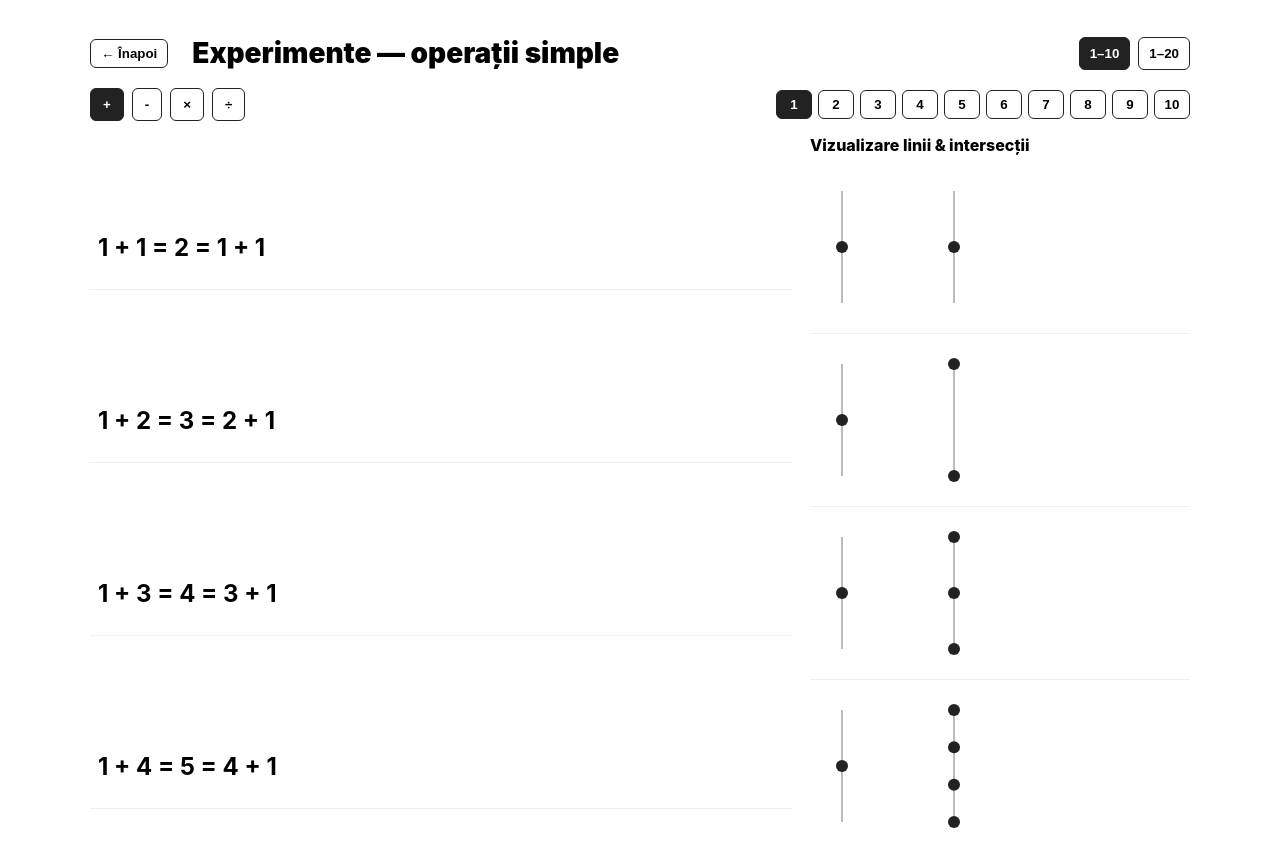
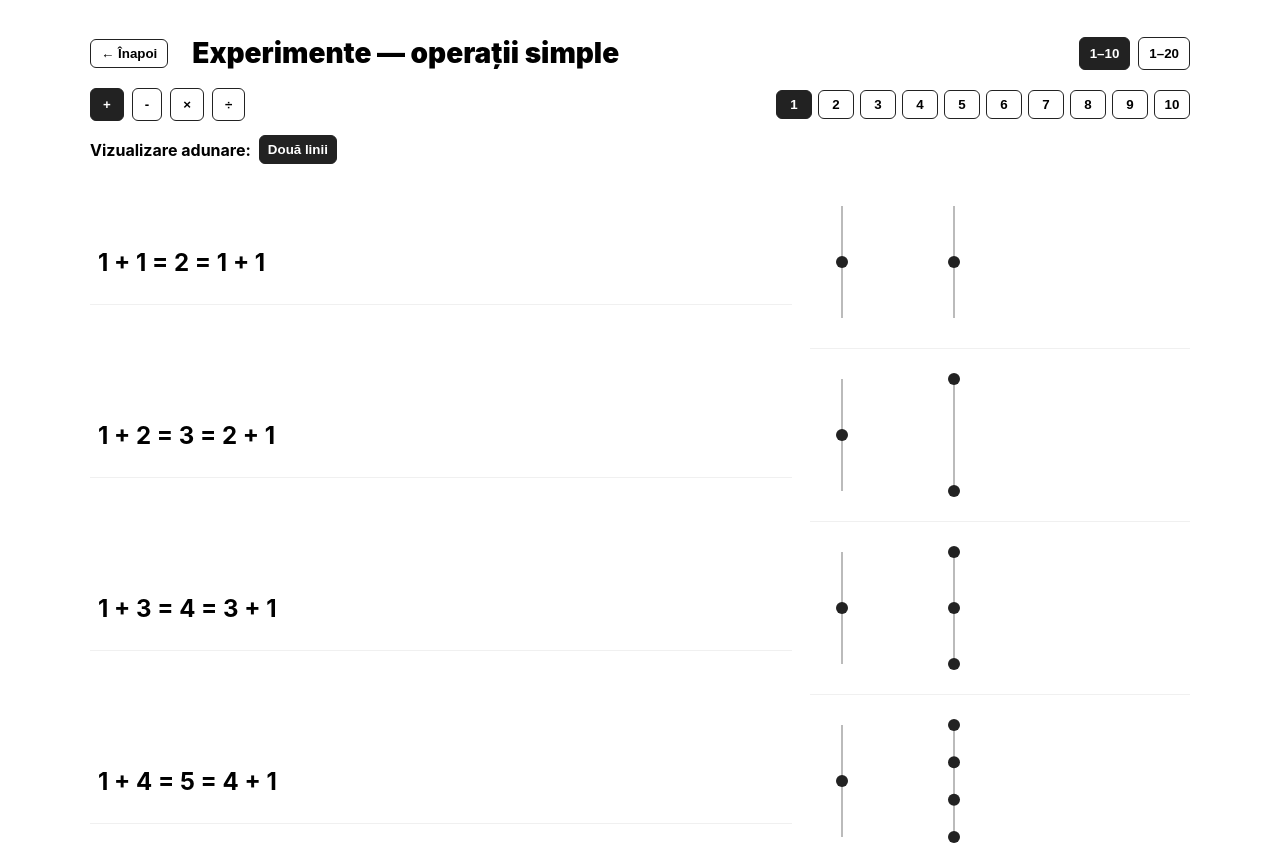
Before and after one commit to Lin510/mem02, a Next.js app: page /experiments in a window 1280 px wide. Shown: the top 845 px of the page. Built offline with nearby package versions, Linux system fonts and the light colour scheme.

Commit message:
feat(experiments): per-operation visualization selector; remove static header

```diff
--- a/app/experiments/page.tsx
+++ b/app/experiments/page.tsx
@@ -280,7 +280,27 @@ function TwentyBulletsAxis({
 
 export default function ExperimentsPage() {
   const [operation, setOperation] = useState<"add" | "sub" | "mul" | "div">("add");
-  const [divVariant, setDivVariant] = useState<"columns" | "circles">("columns");
+  const variantOptionsByOp: Record<string, string[]> = {
+    add: ["two-lines"],
+    sub: ["20-sloturi"],
+    mul: ["grila"],
+    div: ["columns", "circles"],
+  };
+
+  const variantLabel: Record<string, string> = {
+    "two-lines": "Două linii",
+    "20-sloturi": "20 sloturi (axă)",
+    grila: "Grilă",
+    columns: "Coloane",
+    circles: "Cercuri",
+  };
+
+  const [viewVariantByOp, setViewVariantByOp] = useState<Record<"add" | "sub" | "mul" | "div", string>>({
+    add: "two-lines",
+    sub: "20-sloturi",
+    mul: "grila",
+    div: "columns",
+  });
   const [animate, setAnimate] = useState(false);
   const [max, setMax] = useState<number>(10);
   const [a, setA] = useState<number>(1);
@@ -359,18 +379,27 @@ export default function ExperimentsPage() {
           </div>
         </div>
 
-        {operation === "div" ? (
         <div style={{ display: "flex", gap: 8, alignItems: "center", marginBottom: 12 }}>
-            <div style={{ fontWeight: 700 }}>Vizualizare împărțire:</div>
-            <button onClick={() => setDivVariant("columns")} style={{ padding: "6px 8px", borderRadius: 6, border: "1px solid #222", background: divVariant === "columns" ? "#222" : "#fff", color: divVariant === "columns" ? "#fff" : "#000", fontWeight: 700 }}>Coloane</button>
-            <button onClick={() => setDivVariant("circles")} style={{ padding: "6px 8px", borderRadius: 6, border: "1px solid #222", background: divVariant === "circles" ? "#222" : "#fff", color: divVariant === "circles" ? "#fff" : "#000", fontWeight: 700 }}>Cercuri</button>
+          <div style={{ fontWeight: 700 }}>{(() => {
+            const map: Record<string, string> = { add: "adunare", sub: "scădere", mul: "înmulțire", div: "împărțire" };
+            return `Vizualizare ${map[operation] || "vizualizare"}:`;
+          })()}</div>
+
+          {variantOptionsByOp[operation].map((variantKey) => (
+            <button
+              key={variantKey}
+              onClick={() => setViewVariantByOp({ ...viewVariantByOp, [operation]: variantKey })}
+              style={{ padding: "6px 8px", borderRadius: 6, border: "1px solid #222", background: viewVariantByOp[operation] === variantKey ? "#222" : "#fff", color: viewVariantByOp[operation] === variantKey ? "#fff" : "#000", fontWeight: 700 }}
+            >
+              {variantLabel[variantKey] ?? variantKey}
+            </button>
+          ))}
         </div>
-        ) : null}
 
         {/* Header */}
         <div className="experiments-grid-header" style={{ display: "grid", gridTemplateColumns: `minmax(320px, 1fr) ${operation === "sub" ? rightColWidth : 380}px`, columnGap: 18, alignItems: "center" }}>
           <div />
-          {operation !== "sub" ? <div style={{ fontWeight: 800, marginBottom: 6 }}>Vizualizare linii & intersecții</div> : null}
+          {null}
         </div>
 
         {/* Rows */}
@@ -409,7 +438,7 @@ export default function ExperimentsPage() {
               rightNode = (
                 <div style={{ display: "flex", alignItems: "center", justifyContent: "center" }}>
                   {divisible ? (
-                    divVariant === "columns" ? (
+                    viewVariantByOp[operation] === "columns" ? (
                       <DistributionColumns groups={x} perGroup={q ?? 0} />
                     ) : (
                       <DistributionCircles groups={x} perGroup={q ?? 0} />
@@ -444,14 +473,58 @@ export default function ExperimentsPage() {
                 </div>
               );
             } else if (operation === "add") {
-              // For addition, show two vertical lines with counts `a` and `x` respectively
+              // addition: render according to selected variant
+              const v = viewVariantByOp[operation];
+              if (v === "two-lines") {
                 rightNode = (
                   <div style={{ display: "flex", alignItems: "center", justifyContent: "center" }}>
                     <TwoVerticalLines left={a} right={x} dotRadius={6} />
                   </div>
                 );
+              } else {
+                // fallback to grid
+                rightNode = (
+                  <div style={{ display: "flex", alignItems: "center", justifyContent: "center" }}>
+                    <SmallGrid a={a} b={x} />
+                  </div>
+                );
+              }
+            } else if (operation === "mul") {
+              const v = viewVariantByOp[operation];
+              if (v === "grila") {
+                rightNode = (
+                  <div style={{ display: "flex", alignItems: "center", justifyContent: "center" }}>
+                    <SmallGrid a={a} b={x} />
+                  </div>
+                );
+              } else {
+                rightNode = (
+                  <div style={{ display: "flex", alignItems: "center", justifyContent: "center" }}>
+                    <SmallGrid a={a} b={x} />
+                  </div>
+                );
+              }
             } else if (operation === "div") {
               // division case handled earlier; keep the `rightNode` already set
+            } else if (operation === "sub") {
+              const v = viewVariantByOp[operation];
+              if (v === "20-sloturi") {
+                rightNode = (
+                  <div style={{ display: "flex", gap: pairGap, alignItems: "center", justifyContent: "flex-start" }}>
+                    {/* x - a */}
+                    <TwentyBulletsAxis available={x} need={a} size={bulletSize} gap={bulletGap} axisGap={axisGap} showAxis />
+                    {/* a - x */}
+                    <TwentyBulletsAxis available={a} need={x} size={bulletSize} gap={bulletGap} axisGap={axisGap} showAxis />
+                  </div>
+                );
+              } else {
+                // fallback to grid
+                rightNode = (
+                  <div style={{ display: "flex", alignItems: "center", justifyContent: "center" }}>
+                    <SmallGrid a={a} b={x} />
+                  </div>
+                );
+              }
             } else {
               rightNode = (
                 <div style={{ display: "flex", alignItems: "center", justifyContent: "center" }}>
```
Lines whose indentation alone changed are shown as unchanged.
